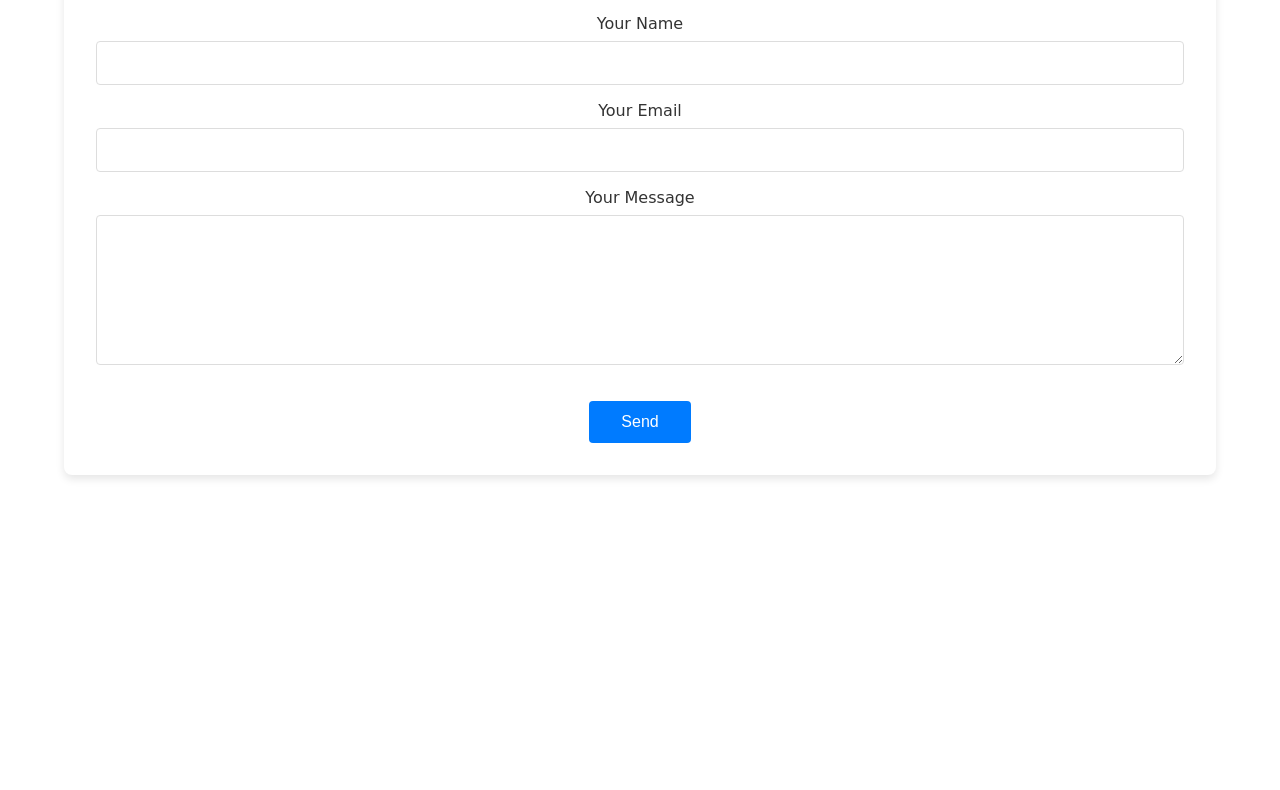
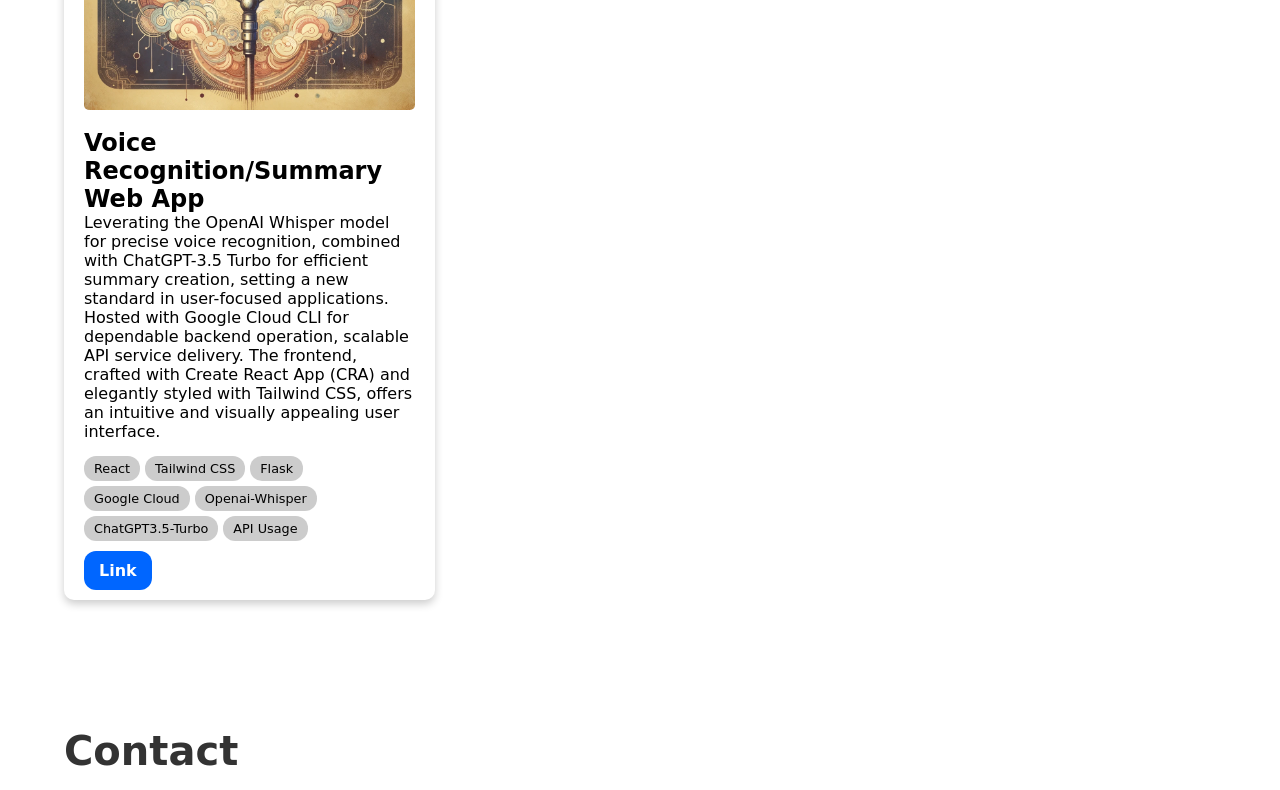
Before and after one commit to andrewchou949/andrewkhchou, a React (Create React App) app: page / in a window 1280 px wide. Shown: the part 5652-6442 px from the top of the page. Before the commit the page ends 6191 px from the top, so only its background shows below. Built offline with nearby package versions, Linux system fonts and the light colour scheme.

Commit message:
Added one more project to the projects portion

```diff
--- a/src/App.css
+++ b/src/App.css
@@ -13,6 +13,7 @@ html {
 
 body {
   /* No padding-top by default */
+  /* Font: Comic Sans MS or Apple Chancery or Bradley Hand */
   font-family: 'Comic Sans MS', 'Arial', sans-serif;
 }
 
--- a/src/components/Home/Home.tsx
+++ b/src/components/Home/Home.tsx
@@ -4,7 +4,7 @@ import SocialIcons from '../SocialIcons/SocialIcons';
 
 const Home = () => {
   const [currentSkillIndex, setCurrentSkillIndex] = useState(0);
-  const skills = ["Python", "C++", "Java", "SQLite", "Dart", "React", "TypeScript",  "AWS Route 53", "Firebase", "FlutterFlow", "Canva", "Technical Writing", " Lucid Chart"];
+  const skills = ["Python", "C++", "Java", "SQLite", "Dart", "React", "TypeScript",  "AWS Route 53", "Google Cloud CLI", "Google Firebase", "FlutterFlow", "Canva", "Technical Writing", " Lucid Chart", "Tailwind CSS", "Openai-Whisper", "ChatGPT3.5-Turbo"];
   const [showName, setShowName] = useState(false);
   const [showContent, setShowContent] = useState(false);
 
--- a/src/components/Project/Project.tsx
+++ b/src/components/Project/Project.tsx
@@ -4,14 +4,15 @@ import './Project.css';
 import projectImage1 from '../../backgroundImage/PersonalProject.png'
 import projectImage2 from '../../backgroundImage/Language Application.png'
 import projectImage3 from '../../backgroundImage/Database.png'
+import projectImage4 from '../../backgroundImage/VoiceRecognition.png'
 
 const projectsData =[
     {
-        title: 'Personal Self Introduction Webpage',
-        description: 'Utilizing React, TypeScript, Firebase, and AWS Route 53, this personal website project is a dynamic showcase of web development and UI/UX design expertise. Experience a seamless, feature-rich user journey that highlights the integration of these cutting-edge tools.',
-        demoLink: 'https://github.com/andrewchou949/andrewkhchou',
-        imageUrl: projectImage1,
-        skills: ['TypeScript', 'Firebase', 'React', 'AWS Route 53', 'DALL-E 3', 'React Spring Parallax', 'Responsive Design']
+    title: 'Personal Self Introduction Webpage',
+    description: 'Utilizing React, TypeScript, Firebase, and AWS Route 53, this personal website project is a dynamic showcase of web development and UI/UX design expertise. Experience a seamless, feature-rich user journey that highlights the integration of these cutting-edge tools.',
+    demoLink: 'https://github.com/andrewchou949/andrewkhchou',
+    imageUrl: projectImage1,
+    skills: ['TypeScript', 'Firebase', 'React', 'AWS Route 53', 'DALL-E 3', 'React Spring Parallax', 'Responsive Design']
     },
     {
     title: 'Polyglot Go (Capstone Project: CSS 497)',
@@ -26,6 +27,13 @@ const projectsData =[
     demoLink: 'https://drive.google.com/file/d/1XQaFPqE76fcg3tohY20wL8O667U0Qf5X/view?usp=sharing',
     imageUrl: projectImage3,
     skills: ['SQLite', 'Lucid Chart', 'Technical Writing']
+    },
+    {
+    title: 'Voice Recognition/Summary Web App',
+    description: 'Leverating the OpenAI Whisper model for precise voice recognition, combined with ChatGPT-3.5 Turbo for efficient summary creation, setting a new standard in user-focused applications. Hosted with Google Cloud CLI for dependable backend operation, scalable API service delivery. The frontend, crafted with Create React App (CRA) and elegantly styled with Tailwind CSS, offers an intuitive and visually appealing user interface.',
+    demoLink: 'https://vrfrontend.web.app/',
+    imageUrl: projectImage4,
+    skills: ['React', 'Tailwind CSS', 'Flask', 'Google Cloud', 'Openai-Whisper', 'ChatGPT3.5-Turbo', 'API Usage']
     }
 ];
 
```
Also changed, not shown: src/backgroundImage/VoiceRecognition.png (added), 1 other file (tests, documents, lock files or other folders).
